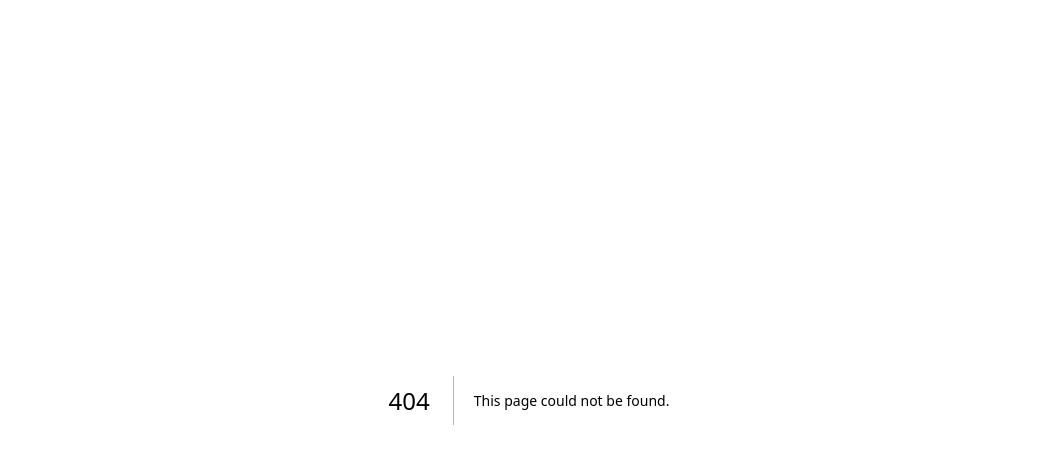
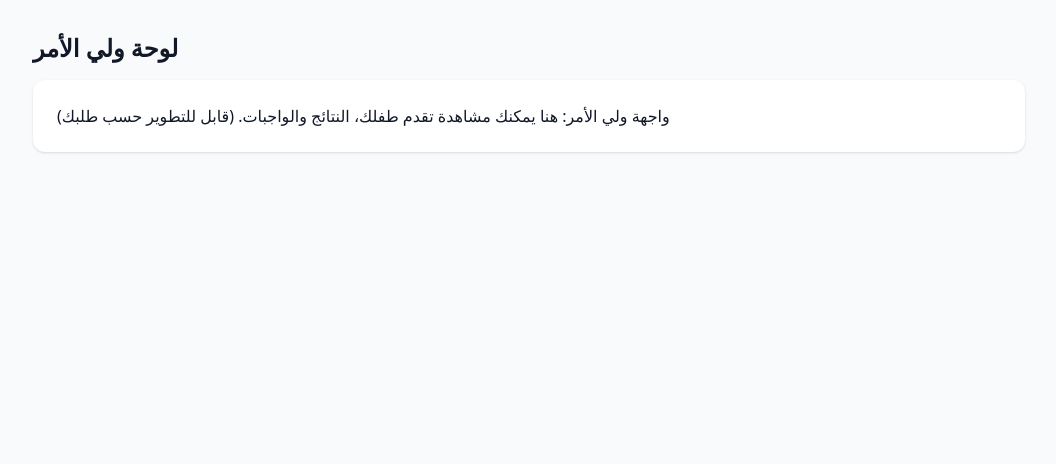
Before and after one commit to amohyyyy/Talented, a Next.js app: page /parent/dashboard in a window 1280 px wide. Before the commit this address had no page. Shown: the top 464 px of the page, without its empty margins (111-1167 px from the left). Built offline with nearby package versions, Linux system fonts and the light colour scheme.

Commit message:
Create dashboard.js

```diff
--- /dev/null
+++ b/pages/parent/dashboard.js
@@ -0,0 +1,10 @@
+export default function ParentDashboard() {
+  return (
+    <div className="container py-8">
+      <h1 className="text-2xl font-bold mb-4">لوحة ولي الأمر</h1>
+      <div className="card">
+        <p>واجهة ولي الأمر: هنا يمكنك مشاهدة تقدم طفلك، النتائج والواجبات. (قابل للتطوير حسب طلبك)</p>
+      </div>
+    </div>
+  );
+}
```
